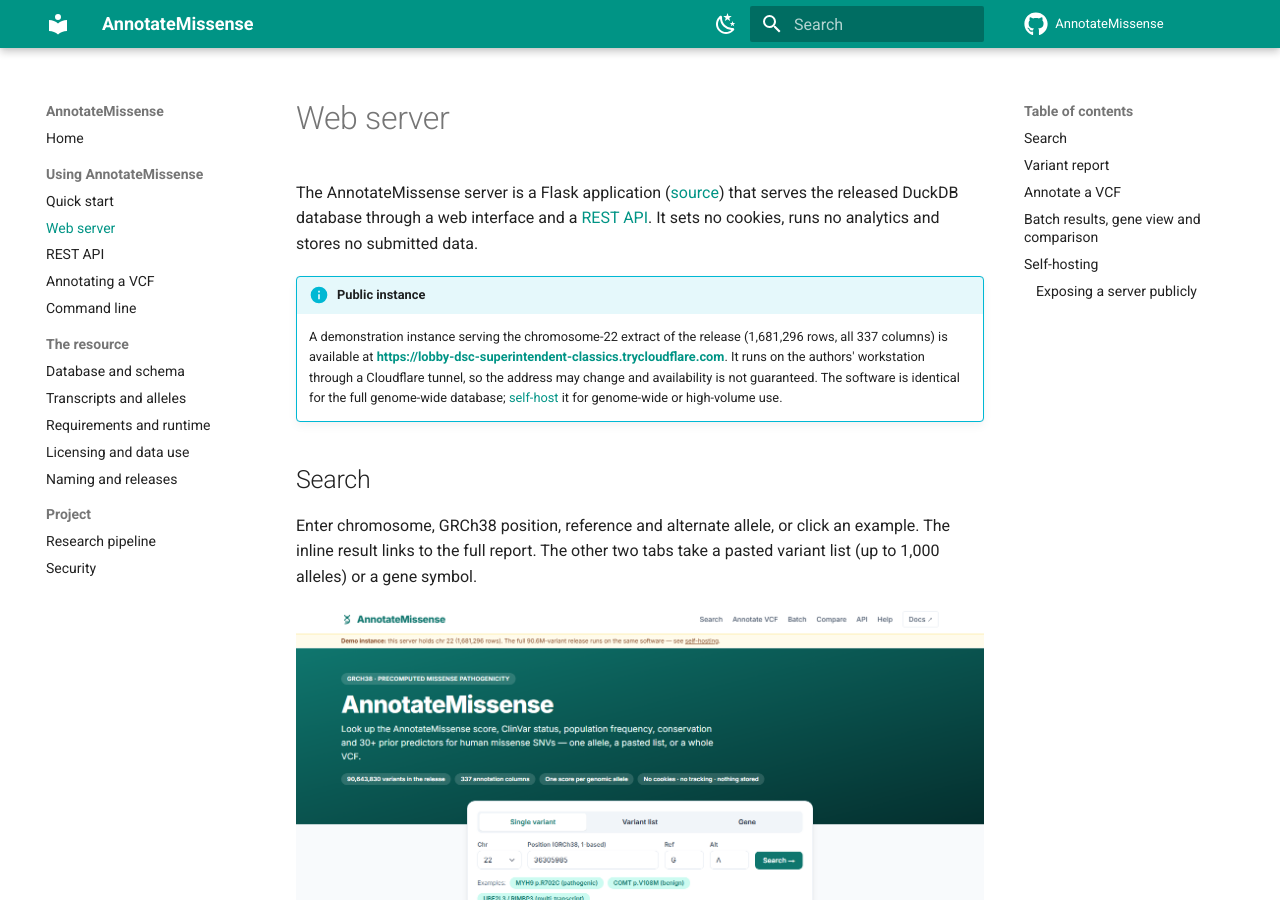
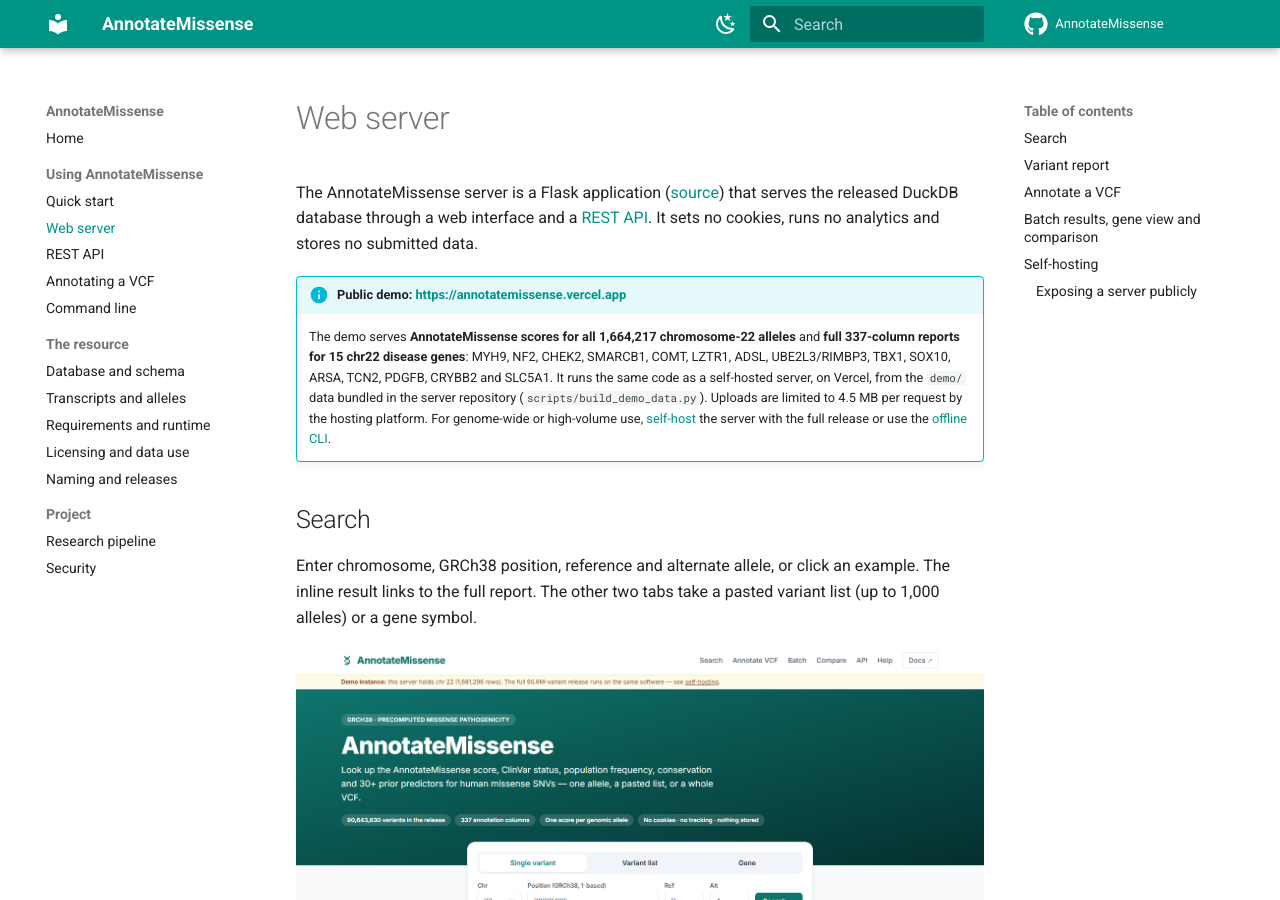
Before and after one commit to MuhammadMuneeb007/CAGI7_Annotate_All_Missense, an MkDocs documentation site: the page built from docs/server.md, in a window 1280 px wide and 900 px high. Built offline with MkDocs 1.6.1 and Material for MkDocs 9.7.7, drawn with Linux system fonts in a browser that asks for light colours; comment, search, counter and statistics services are not loaded.

Commit message:
docs: link the public demo at annotatemissense.vercel.app
Replaces the temporary tunnel address; documents the demo's coverage
(all chr22 scores, 15-gene full reports) and the 4.5 MB upload limit.

Co-Authored-By: Claude Opus 5.5 <noreply@anthropic.com>

```diff
--- a/docs/server.md
+++ b/docs/server.md
@@ -2,10 +2,9 @@
 
 The AnnotateMissense server is a Flask application ([source](https://github.com/MuhammadMuneeb007/AnnotateMissense-Server)) that serves the released DuckDB database through a web interface and a [REST API](api.md). It sets no cookies, runs no analytics and stores no submitted data.
 
-!!! info "Public instance"
-    A demonstration instance serving the chromosome-22 extract of the release (1,681,296 rows, all 337 columns) is available at
-    **<https://lobby-dsc-superintendent-classics.trycloudflare.com>**.
-    It runs on the authors' workstation through a Cloudflare tunnel, so the address may change and availability is not guaranteed. The software is identical for the full genome-wide database; [self-host](#self-hosting) it for genome-wide or high-volume use.
+!!! info "Public demo: <https://annotatemissense.vercel.app>"
+    The demo serves **AnnotateMissense scores for all 1,664,217 chromosome-22 alleles** and **full 337-column reports for 15 chr22 disease genes**: MYH9, NF2, CHEK2, SMARCB1, COMT, LZTR1, ADSL, UBE2L3/RIMBP3, TBX1, SOX10, ARSA, TCN2, PDGFB, CRYBB2 and SLC5A1.
+    It runs the same code as a self-hosted server, on Vercel, from the `demo/` data bundled in the server repository (`scripts/build_demo_data.py`). Uploads are limited to 4.5 MB per request by the hosting platform. For genome-wide or high-volume use, [self-host](#self-hosting) the server with the full release or use the [offline CLI](cli.md).
 
 ## Search
 
```
Also changed, not shown: docs/api.md (+3 -3 lines), docs/index.md (+1 -0 lines), docs/quickstart.md (+2 -2 lines), docs/vcf.md (+1 -1 lines).
